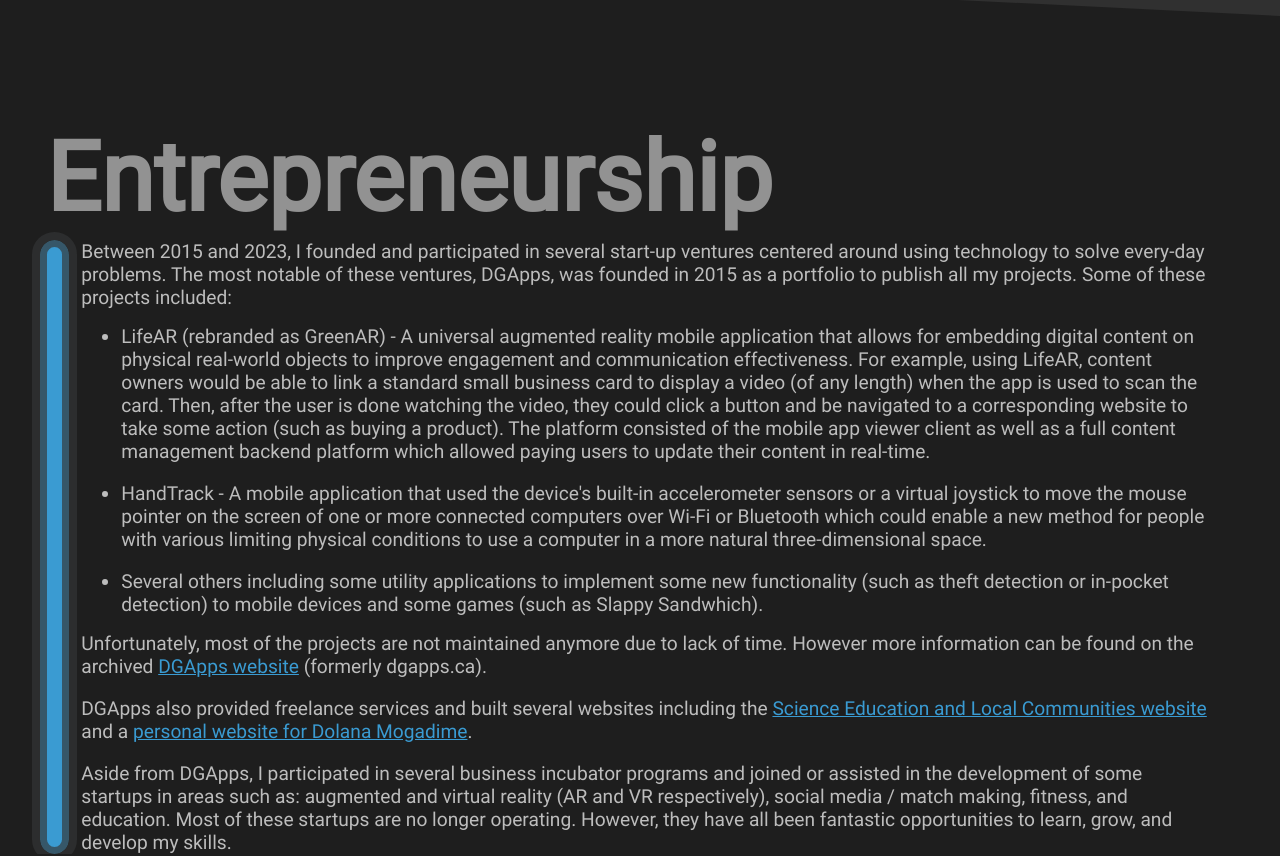
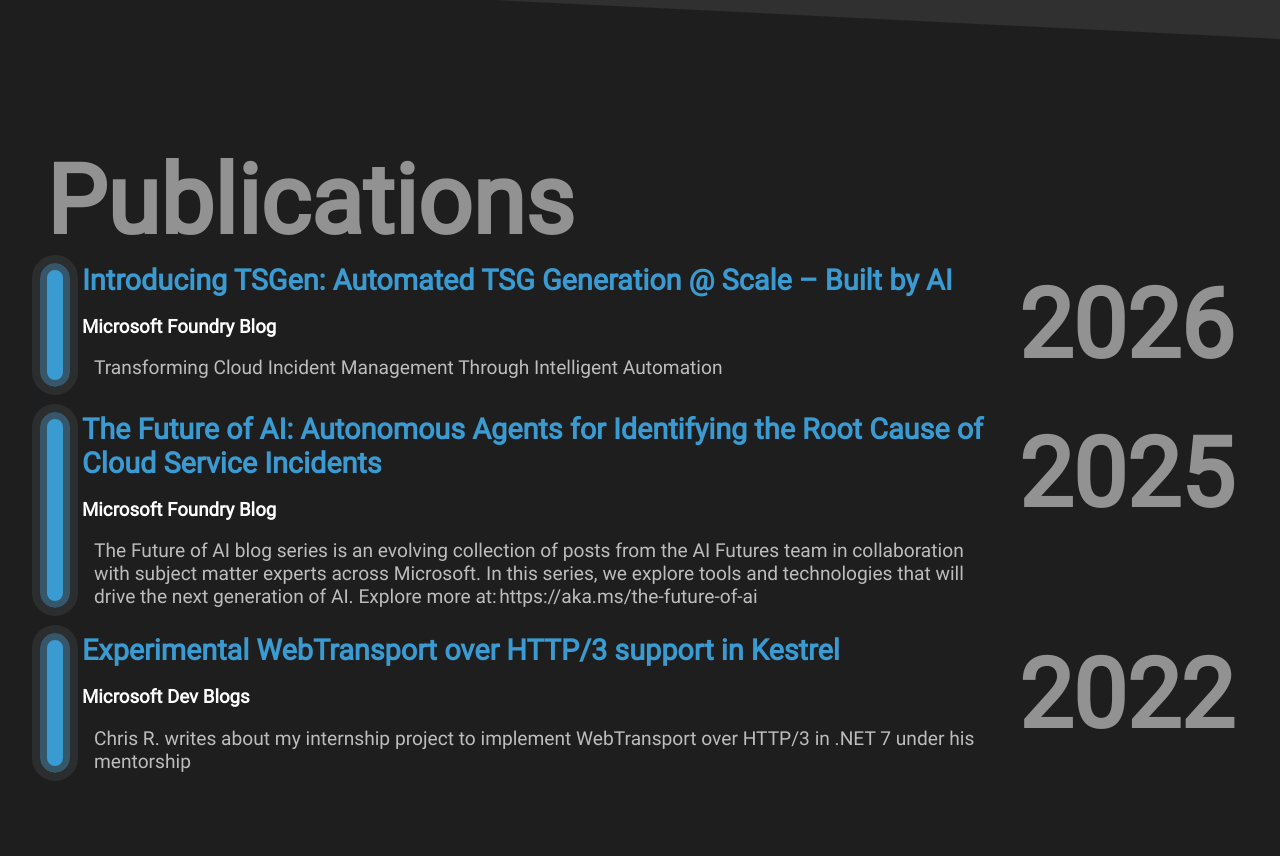
Before and after one commit to Daniel-Genkin/Website, a Vue app: page /greenar in a window 1280 px wide. Shown: the part 5220-6076 px from the top of the page. Built offline with nearby package versions, Linux system fonts and the light colour scheme.

Commit message:
adding publications + UW degree

```diff
--- /dev/null
+++ b/src/components/sections/Publications.vue
@@ -0,0 +1,38 @@
+<script setup lang="ts">
+import Pill from '../elements/Pill.vue';
+import TransitionIn from '../elements/TransitionIn.vue';
+
+defineProps<{
+  content: PublicationEntry[],
+  color: string
+}>();
+</script>
+
+<template>
+  <div>
+    <h1>Publications</h1>
+    <div v-for="item in content" style="margin-bottom: 25px;">
+      <transition-in transition="slide-left">
+        <div class="rows">
+          <pill
+            class="verticalPill"
+            :color="color"
+            :half-height="false"
+            :has-bottom-decor="false"/>
+          <div class="cols fullWidth">
+            <a :href="item.link" target="_blank" style="text-decoration: none; color: inherit;">
+              <h2 :style="{color: color, margin: 0}">{{ item.title }}</h2>
+            </a>
+            <h3>{{ item.location }}</h3>
+            <p>{{ item.abstract }}</p>
+          </div>
+          <h1 class="date">{{ item.year }}</h1>
+        </div>
+      </transition-in>
+    </div>
+  </div>
+</template>
+
+<style scoped>
+
+</style>
--- a/src/data/data.ts
+++ b/src/data/data.ts
@@ -417,6 +417,13 @@
             "McMaster University Bachelors of Applied Science an Computer Science CO-OP Honours program",
             "McMaster University Business minor"
         ]
+    },
+    {
+        startingDate: "2026",
+        endingDate: "Present",
+        achievements: [
+            "University of Washington Masters of Computer Science and Engineering (PMP)"
+        ]
     }
 ]
 
@@ -447,3 +454,27 @@
         abstract: "This patent describes a productivity software solution that boosts user engagement and motivation by associating the value of tasks/jobs assigned to users with rewards. Users of the solution can complete tasks to earn points, then redeem the points for physical (e.g., merchandise) or virtual rewards. Virtual rewards can be used to customize components of user profiles (e.g., mascots or profile images) to allow the user to personalize their experience. Simultaneously, the productivity software solution keeps track of the completed tasks and assigns users a level/rank which they can use to compete against other users on leaderboards. Overall, this results in a gamified experience for the software users that provides instant rewards and boosts motivation for task completion, increases engagement of users with their tasks/jobs and yields a more enjoyable and productive experience."
     }
 ]
+
+export var PUBLICATIONS: PublicationEntry[] = [
+    {
+        link: "https://techcommunity.microsoft.com/blog/azure-ai-foundry-blog/introducing-tsgen-automated-tsg-generation--scale-%E2%80%93-built-by-ai/4508191",
+        location: "Microsoft Foundry Blog",
+        title: "Introducing TSGen: Automated TSG Generation @ Scale – Built by AI",
+        year: 2026,
+        abstract: "Transforming Cloud Incident Management Through Intelligent Automation"
+    },
+    {
+        link: "https://techcommunity.microsoft.com/blog/azure-ai-foundry-blog/the-future-of-ai-autonomous-agents-for-identifying-the-root-cause-of-cloud-servi/4412494",
+        location: "Microsoft Foundry Blog",
+        title: "The Future of AI: Autonomous Agents for Identifying the Root Cause of Cloud Service Incidents",
+        year: 2025,
+        abstract: "The Future of AI blog series is an evolving collection of posts from the AI Futures team in collaboration with subject matter experts across Microsoft. In this series, we explore tools and technologies that will drive the next generation of AI. Explore more at: https://aka.ms/the-future-of-ai "
+    },
+    {
+        link: "https://devblogs.microsoft.com/dotnet/experimental-webtransport-over-http-3-support-in-kestrel/",
+        location: "Microsoft Dev Blogs",
+        title: "Experimental WebTransport over HTTP/3 support in Kestrel",
+        year: 2022,
+        abstract: "Chris R. writes about my internship project to implement WebTransport over HTTP/3 in .NET 7 under his mentorship"
+    },
+]
--- a/src/views/IndexView.vue
+++ b/src/views/IndexView.vue
@@ -6,9 +6,10 @@
 import IndexIntro from '@/components/sections/IndexIntro.vue';
 import Patents from '@/components/sections/Patents.vue';
 import ProjectsPreview from '@/components/sections/ProjectsPreview.vue';
+import Publications from '@/components/sections/Publications.vue';
 import WorkExperience from '@/components/sections/WorkExperience.vue';
 
-import { ALL_PROJECTS, AWARDS, EDUCATION, PATENTS, WORK_EXPERIENCE } from '@/data/data';
+import { ALL_PROJECTS, AWARDS, EDUCATION, PATENTS, PUBLICATIONS, WORK_EXPERIENCE } from '@/data/data';
 
 const emits = defineEmits({
   onLoaded(payload: OnLoadData) { return true }
@@ -35,6 +36,10 @@
     {
       label: 'Awards',
       link: 'awards'
+    },
+    {
+      label: 'Publications',
+      link: 'publications'
     },
     {
       label: 'Entrepreneurship',
@@ -70,6 +75,10 @@
       </div>
     </odd-section>
 
-    <entrepreneurship id="entrepreneurship" class="content" />
+    <publications color="#3A9BD2" :content="PUBLICATIONS" id="publications" class="content" />
+
+    <odd-section>
+      <entrepreneurship id="entrepreneurship" class="content" />
+    </odd-section>
   </main>
 </template>
```
Also changed, not shown: src/data/types.ts (+8 -0 lines).
